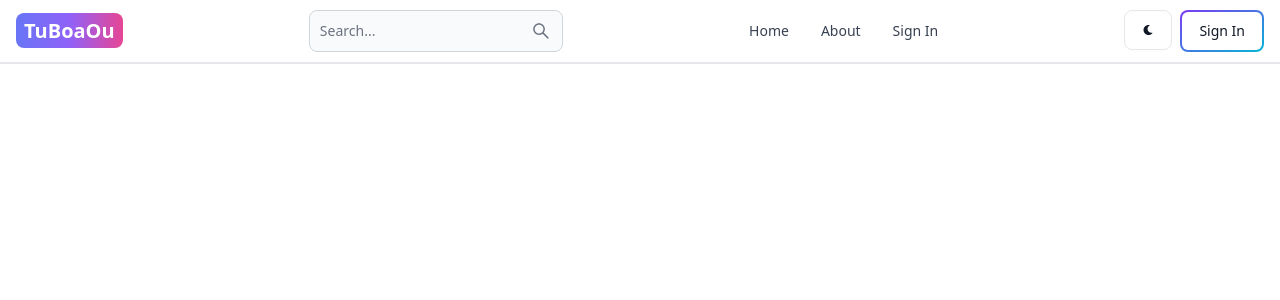
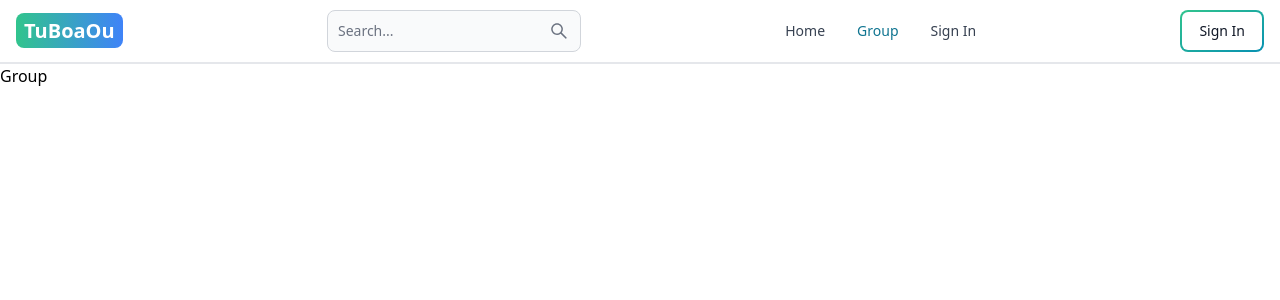
Before and after one commit to nitram35/TuBoaOu, a React (Vite) app in the folder client/: page /group in a window 1280 px wide. Shown: the top 300 px of the page. Built offline with nearby package versions, Linux system fonts and the light colour scheme.

Commit message:
adding group page

```diff
--- a/client/src/App.jsx
+++ b/client/src/App.jsx
@@ -1,7 +1,7 @@
 import React from 'react'
 import { BrowserRouter, Routes, Route } from 'react-router-dom'
 import Home from './pages/Home'
-import About from './pages/About'
+import Group from './pages/Group'
 import SignIn from './pages/SignIn'
 import SignUp from './pages/SignUp'
 import Header from './components/Header'
@@ -12,7 +12,7 @@ export default function App() {
       <Header />
       <Routes>
         <Route path='/' element={<Home />} />
-        <Route path='/about' element={<About />} />
+        <Route path='/group' element={<Group />} />
         <Route path='/sign-in' element={<SignIn />} />
         <Route path='/sign-up' element={<SignUp />} />
       </Routes>
--- a/client/src/components/Header.jsx
+++ b/client/src/components/Header.jsx
@@ -2,14 +2,13 @@ import React from 'react'
 import { Navbar, TextInput, Button } from 'flowbite-react'
 import { Link, useLocation } from 'react-router-dom'
 import { AiOutlineSearch } from 'react-icons/ai'
-import { FaMoon } from 'react-icons/fa'
 
 export default function Header() {
     const path = useLocation().pathname;
     return (
         <Navbar className='border-b-2'>
             <Link to='/' className='self-centered whitespace-nowrap text-sm sm:text-xl font-semibold dark:text-white'>
-                <span className='px-2 py-1 bg-gradient-to-r from-indigo-500 via-purple-500 to-pink-500 rounded-lg text-white'>TuBoaOu</span>
+                <span className='px-2 py-1 bg-gradient-to-r from-green-400 to-blue-500 rounded-lg text-white'>TuBoaOu</span>
             </Link>
             <form>
                 <TextInput
@@ -22,11 +21,8 @@ export default function Header() {
                 <AiOutlineSearch />
             </Button>
             <div className="flex gap-2 md:order-2">
-                <Button className='w-12 h-10 hidden sm:inline' color='gray'>
-                    <FaMoon />
-                </Button>
                 <Link to='/sign-in'>
-                    <Button gradientDuoTone='purpleToBlue' outline>
+                    <Button gradientDuoTone='greenToBlue' outline>
                         Sign In
                     </Button>
                 </Link>
@@ -38,9 +34,9 @@ export default function Header() {
                         Home
                     </Link>
                 </Navbar.Link>
-                <Navbar.Link active={path === '/about'} as={'div'}>
-                    <Link to='/about'>
-                        About
+                <Navbar.Link active={path === '/group'} as={'div'}>
+                    <Link to='/group'>
+                        Group
                     </Link>
                 </Navbar.Link>
                 <Navbar.Link active={path === '/sign-in'} as={'div'}>
--- a/client/src/pages/About.jsx
+++ /dev/null
@@ -1,7 +0,0 @@
-import React from 'react'
-
-export default function About() {
-    return (
-        <div>About</div>
-    )
-}
--- /dev/null
+++ b/client/src/pages/Group.jsx
@@ -0,0 +1,7 @@
+import React from 'react'
+
+export default function Group() {
+    return (
+        <div>Group</div>
+    )
+}
```
